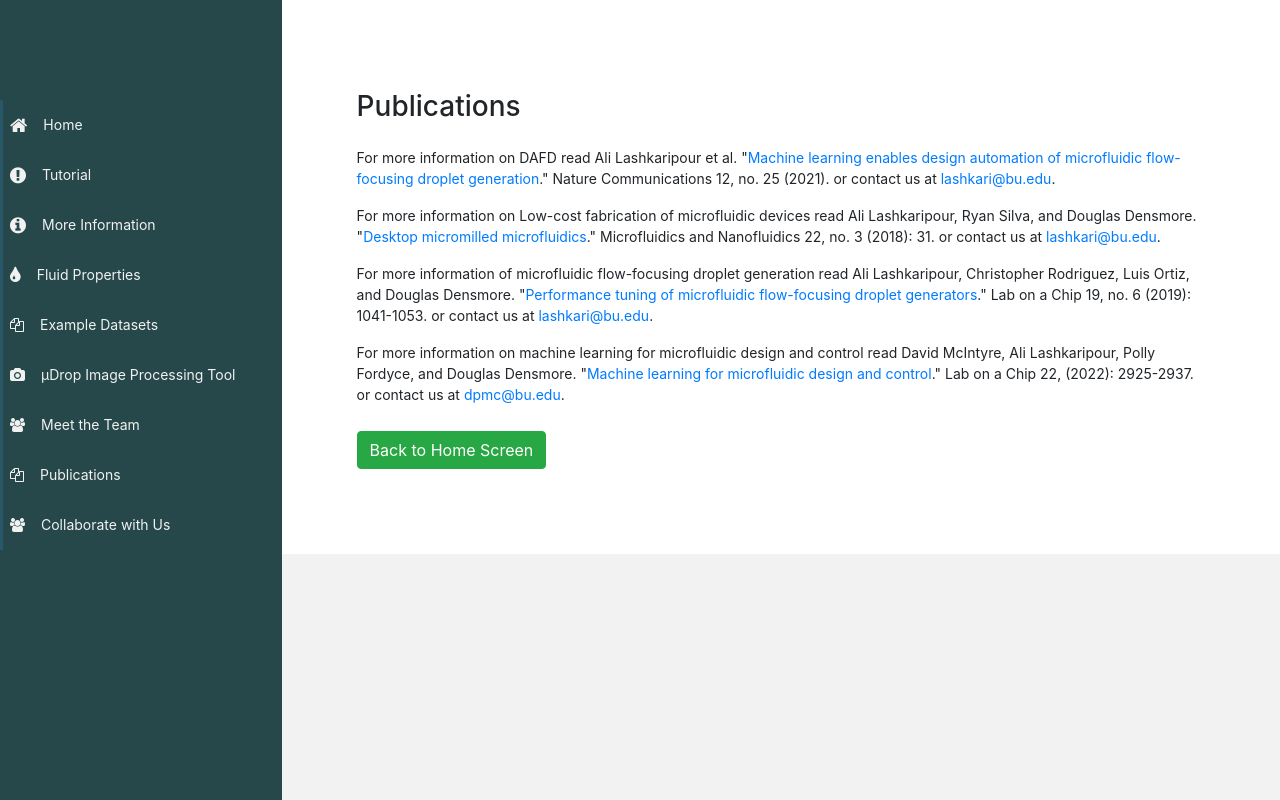
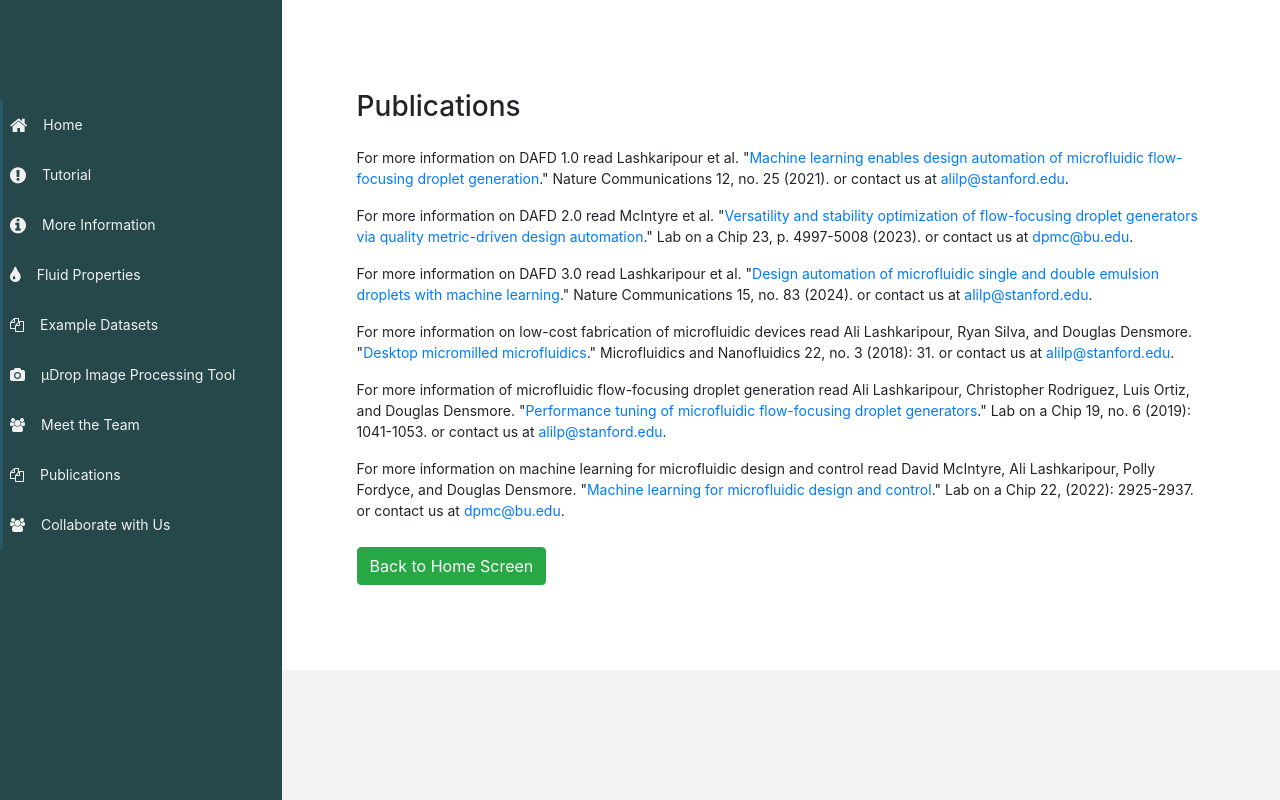
Before and after one commit to CIDARLAB/dafd-website, a Flask app: page /publications in a window 1280 px wide. Run offline with Flask 2, Linux system fonts and the light colour scheme; some libraries are stand-ins or nearby versions.

Commit message:
updated publication info

```diff
--- a/app/templates/home.html
+++ b/app/templates/home.html
@@ -37,9 +37,9 @@
 				</div>
 			</div>-->
 			<div class="row md-spacer">
-                <div class="col-md-4"><div class="btn-1" onclick=location.href="{{ url_for('index_1') }}">DAFD 1.0 <br> (Lashkaripour et al., 2021)</div></div>
-				<div class="col-md-4"><div class="btn-2" onclick=location.href="{{ url_for('index_2') }}">DAFD 2.0 <br> (McIntyre et al., in review)</div></div>
-				<div class="col-md-4"><div class="btn-3" onclick=location.href="{{ url_for('index_3') }}">DAFD 3.0 <br> (Lashkaripour et al., in preparation)</div></div>
+                <div class="col-md-4"><div class="btn-1" onclick=location.href="{{ url_for('index_1') }}">DAFD 1.0 <br> (Lashkaripour et al., Nature Comms., 2021)</div></div>
+				<div class="col-md-4"><div class="btn-2" onclick=location.href="{{ url_for('index_2') }}">DAFD 2.0 <br> (McIntyre et al., Lab on a Chip, 2023)</div></div>
+				<div class="col-md-4"><div class="btn-3" onclick=location.href="{{ url_for('index_3') }}">DAFD 3.0 <br> (Lashkaripour et al., Nature Comms., 2024)</div></div>
 
 
 
--- a/app/templates/publications.html
+++ b/app/templates/publications.html
@@ -8,11 +8,15 @@
             <div class="col-md-12 col-sm-12">
                 <h3>Publications</h3>
                 <div class="static-content">
-                    <p>For more information on DAFD read Ali Lashkaripour et al. "<a href="https://doi.org/10.1038/s41467-020-20284-z" target="_blank">Machine learning enables design automation of microfluidic flow-focusing droplet generation</a>." Nature Communications 12, no. 25 (2021). or contact us at <a href="mailto:lashkari@bu.edu" target="_top">lashkari@bu.edu</a>.</p>
+                    <p>For more information on DAFD 1.0 read Lashkaripour et al. "<a href="https://doi.org/10.1038/s41467-020-20284-z" target="_blank">Machine learning enables design automation of microfluidic flow-focusing droplet generation</a>." Nature Communications 12, no. 25 (2021). or contact us at <a href="mailto:alilp@stanford.edu" target="_top">alilp@stanford.edu</a>.</p>
 
-                    <p>For more information on Low-cost fabrication of microfluidic devices read Ali Lashkaripour, Ryan Silva, and Douglas Densmore. "<a href="https://link.springer.com/article/10.1007/s10404-018-2048-2" target="_blank">Desktop micromilled microfluidics</a>." Microfluidics and Nanofluidics 22, no. 3 (2018): 31. or contact us at <a href="mailto:lashkari@bu.edu" target="_top">lashkari@bu.edu</a>.</p>
+                    <p>For more information on DAFD 2.0 read McIntyre et al. "<a href="https://doi.org/10.1039/D3LC00189J" target="_blank">Versatility and stability optimization of flow-focusing droplet generators via quality metric-driven design automation</a>." Lab on a Chip 23, p. 4997-5008 (2023). or contact us at <a href="mailto:dpmc@bu.edu" target="_top">dpmc@bu.edu</a>.</p>
 
-                    <p>For more information of microfluidic flow-focusing droplet generation read Ali Lashkaripour, Christopher Rodriguez, Luis Ortiz, and Douglas Densmore. "<a href="https://pubs.rsc.org/en/content/articlelanding/2019/lc/c8lc01253a" target="_blank">Performance tuning of microfluidic flow-focusing droplet generators</a>." Lab on a Chip 19, no. 6 (2019): 1041-1053. or contact us at <a href="mailto:lashkari@bu.edu" target="_top">lashkari@bu.edu</a>.</p>
+                    <p>For more information on DAFD 3.0 read Lashkaripour et al. "<a href="https://doi.org/10.1038/s41467-023-44068-3" target="_blank">Design automation of microfluidic single and double emulsion droplets with machine learning</a>." Nature Communications 15, no. 83 (2024). or contact us at <a href="mailto:alilp@stanford.edu" target="_top">alilp@stanford.edu</a>.</p>
+
+                    <p>For more information on low-cost fabrication of microfluidic devices read Ali Lashkaripour, Ryan Silva, and Douglas Densmore. "<a href="https://link.springer.com/article/10.1007/s10404-018-2048-2" target="_blank">Desktop micromilled microfluidics</a>." Microfluidics and Nanofluidics 22, no. 3 (2018): 31. or contact us at <a href="mailto:alilp@stanford.edu" target="_top">alilp@stanford.edu</a>.</p>
+
+                    <p>For more information of microfluidic flow-focusing droplet generation read Ali Lashkaripour, Christopher Rodriguez, Luis Ortiz, and Douglas Densmore. "<a href="https://pubs.rsc.org/en/content/articlelanding/2019/lc/c8lc01253a" target="_blank">Performance tuning of microfluidic flow-focusing droplet generators</a>." Lab on a Chip 19, no. 6 (2019): 1041-1053. or contact us at <a href="mailto:alilp@stanford.edu" target="_top">alilp@stanford.edu</a>.</p>
 
                     <p>For more information on machine learning for microfluidic design and control read David McIntyre, Ali Lashkaripour, Polly Fordyce, and Douglas Densmore. "<a href="https://pubs.rsc.org/en/content/articlehtml/2022/lc/d2lc00254j" target="_blank">Machine learning for microfluidic design and control</a>." Lab on a Chip 22, (2022): 2925-2937. or contact us at <a href="mailto:dpmc@bu.edu" target="_top">dpmc@bu.edu</a>.</p>
 
```
